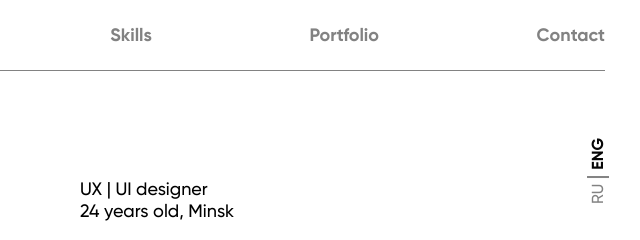
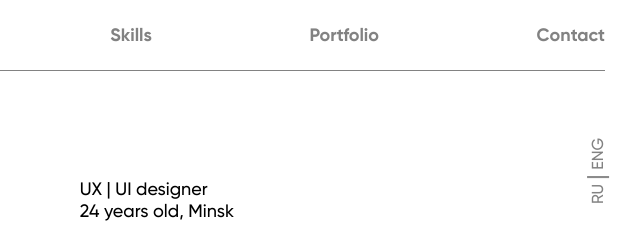
Before and after one commit to ViktoriyaNovik/project, a plain HTML site: page index.html in a window 1280 px wide. Shown: the top 240 px of the page, 505-1145 px from the left. Drawn offline with Linux system fonts and the light colour scheme.

Commit message:
Update index.html

```diff
--- a/index.html
+++ b/index.html
@@ -73,7 +73,7 @@
                     24 years old, Minsk</p>
                 <div class="button__inner">
                     <button class="btn btn_ru" type="button">RU </button>
-                    <button class="btn btn_eng active" type="button">ENG </button>
+                    <button class="btn btn_eng" type="button">ENG </button>
                 </div>
             </div>
             <div class="banner__img">
```
